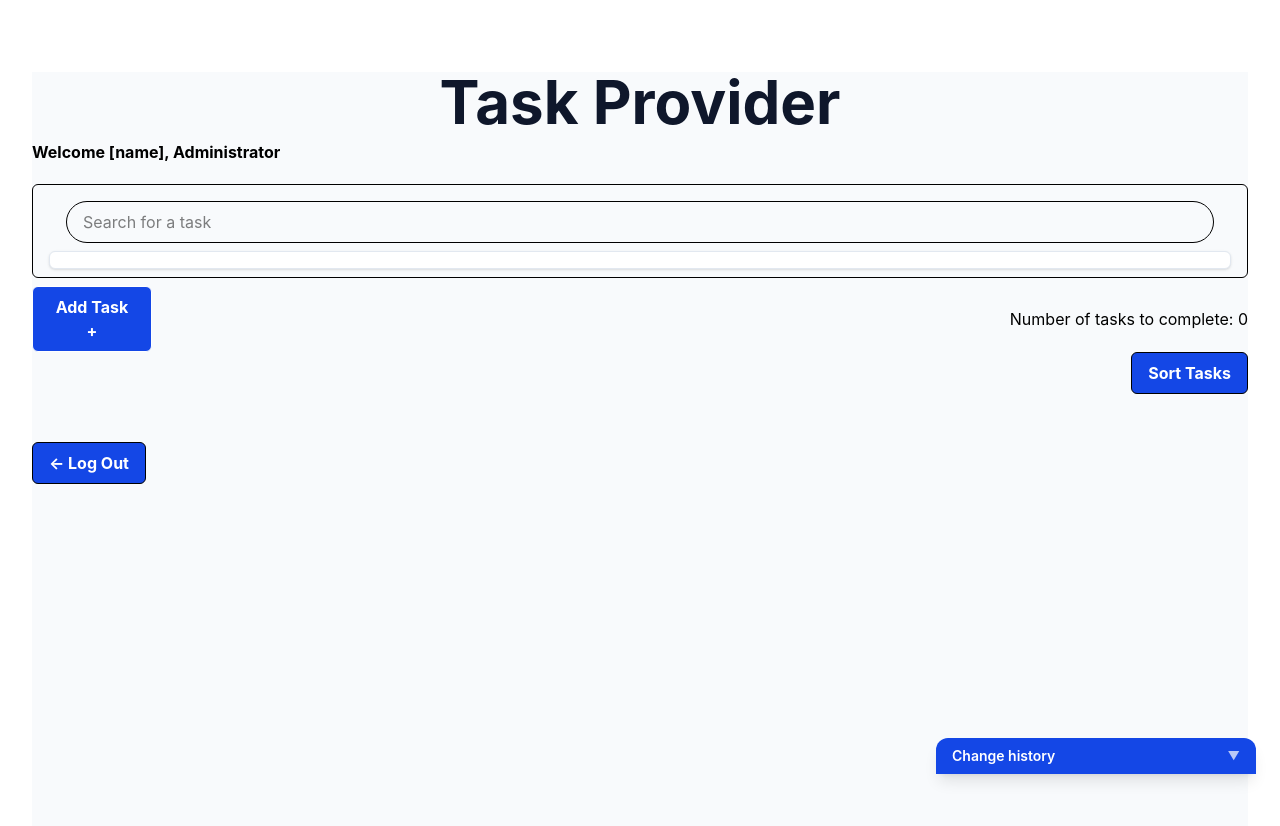
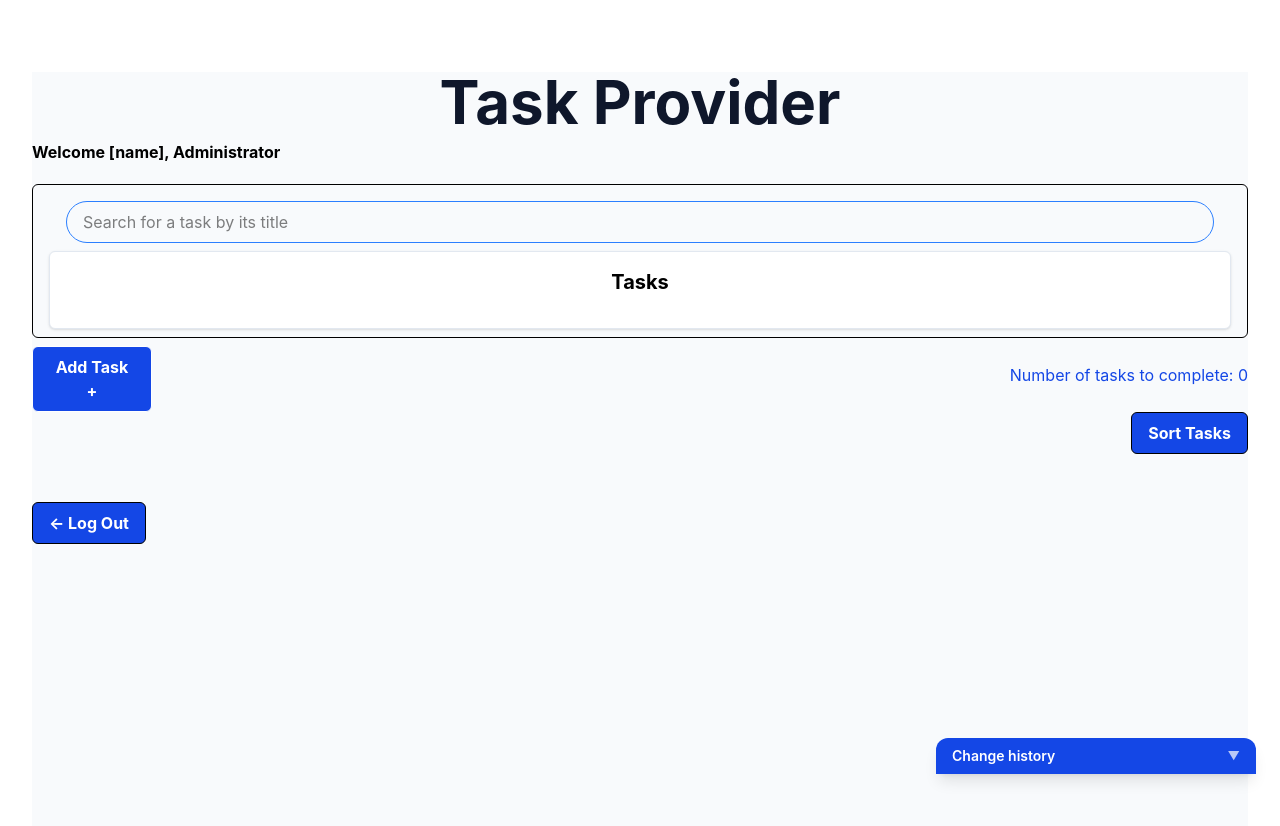
Before and after one commit to BillyD3vs06/my-app, a React (Vite) app in the folder frontend/: page / in a window 1280 px wide. Shown: the top 826 px of the page. Built offline with nearby package versions, Linux system fonts and the light colour scheme.

Commit message:
Changed some faulty CSS and tailwind classes

```diff
--- a/frontend/src/App.jsx
+++ b/frontend/src/App.jsx
@@ -29,7 +29,7 @@ function HomePage( {tasks} ) {
 
       <div className="border border-black rounded-md px-4 py-2 mt-5">
         <div>
-          <SearchBar />
+          <SearchBar/>
           <TaskList tasks={tasks} />
         </div>
       </div>
@@ -45,7 +45,7 @@ function HomePage( {tasks} ) {
 
       <Sort tasks={tasks}/>
       <LogMessage/>
-      <Link to="/SignInPage"> {<LogOut/>} </Link>
+      <LogOut/>
 
     </>
   );
--- a/frontend/src/Components/LogOut.jsx
+++ b/frontend/src/Components/LogOut.jsx
@@ -1,9 +1,13 @@
+import { Link } from "react-router-dom";
+
 function LogOut() {
     return (
-        <div className="w-full flex justify-start mt-12">
-            <button className="flex items-center gap-2 border bg-blue-700 text-white border-black rounded-md px-4 py-2 cursor-pointer font-bold transition-transform duration-200 hover:scale-105 hover:bg-blue-800">
-                &#x2190; Log Out
-            </button>
+        <div className="flex justify-start mt-12">
+            <Link to="/SignInPage">
+                <button className="inline-flex items-center gap-2 border bg-blue-700 text-white border-black rounded-md px-4 py-2 cursor-pointer font-bold transition-transform duration-200 hover:scale-105 hover:bg-blue-800">
+                    &#x2190; Log Out
+                </button>
+            </Link>
         </div>
     );
 }
--- a/frontend/src/Components/SearchBar.jsx
+++ b/frontend/src/Components/SearchBar.jsx
@@ -1,7 +1,11 @@
 function SearchBar() {
     return (
 
-        <input type="text" placeholder="Search for a task" className="border border-black rounded-3xl px-4 py-2 m-2 w-287 hover:bg-gray-100"/>
+        <input
+            type="text"
+            placeholder="Search for a task by its title"
+            className="border border-blue-500 rounded-3xl px-4 py-2 m-2 w-287 hover:bg-gray-100 focus:outline-none focus:ring-2 focus:ring-blue-500"
+        />
     );
 }
 
--- a/frontend/src/Components/TaskList.jsx
+++ b/frontend/src/Components/TaskList.jsx
@@ -3,23 +3,55 @@ import React, { Component } from "react";
 class TaskList extends Component {
     render() {
         return (
-            <div className=" bg-white border border-slate-200 shadow-sm rounded-md">
-                <h2 className="text-xl font-bold mb-4"></h2>
+            <div className="bg-white border border-slate-200 shadow-sm rounded-md p-4">
+                <h2 className="text-xl font-bold mb-4">Tasks</h2>
 
+                <div className="space-y-4">
                     {this.props.tasks.map((task, index) => (
                         <div
                             key={index}
-                        className="border p-4 rounded mb-3 shadow"
+                            className="border border-slate-200 rounded-lg p-4 shadow-sm hover:shadow-md transition"
                         >
-                        <h3 className="font-bold">{task.taskTitle}</h3>
-                        <p>{task.taskDescription}</p>
-                        <p>Assigned by: {task.assignedBy} Status: {task.status}</p>
-                        <p>Created at: {task.createdAt} Due sate: {task.dueDate}</p>
+                            {/* Titel */}
+                            <h3 className="text-lg font-semibold text-blue-700 mb-2">
+                                {task.taskTitle}
+                            </h3>
+
+                            {/* Beskrivning */}
+                            <p className="text-gray-700 mb-3">
+                                {task.taskDescription}
+                            </p>
+
+                            {/* Metadata */}
+                            <div className="text-sm text-gray-600 space-y-1">
+                                <p>
+                                    <span className="font-medium">Assigned to:</span> {task.assignTo}
+                                </p>
+
+                                <p>
+                                    <span className="font-medium">Assigned by:</span> {task.assignedBy}
+                                </p>
+
+                                <p>
+                                    <span className="font-medium">Status:</span> {task.status}
+                                </p>
+
+                                <p>
+                                    <span className="font-medium">Created:</span> {task.createdAt}
+                                </p>
+
+                                <p>
+                                    <span className="font-medium">Due:</span> {task.dueDate}
+                                </p>
+                            </div>
                         </div>
                     ))}
+                </div>
             </div>
         );
     }
 }
 
+
+
 export default TaskList;
--- a/frontend/src/Components/TaskNumber.jsx
+++ b/frontend/src/Components/TaskNumber.jsx
@@ -1,6 +1,6 @@
 function TaskNumber({tasks}) {
     return (
-        <span className="inline-flex items-center whitespace-nowrap">
+        <span className="inline-flex items-center whitespace-nowrap text-blue-700 mb-2">
             Number of tasks to complete: {tasks}
         </span>
     );
```
Lines whose indentation alone changed are shown as unchanged.
